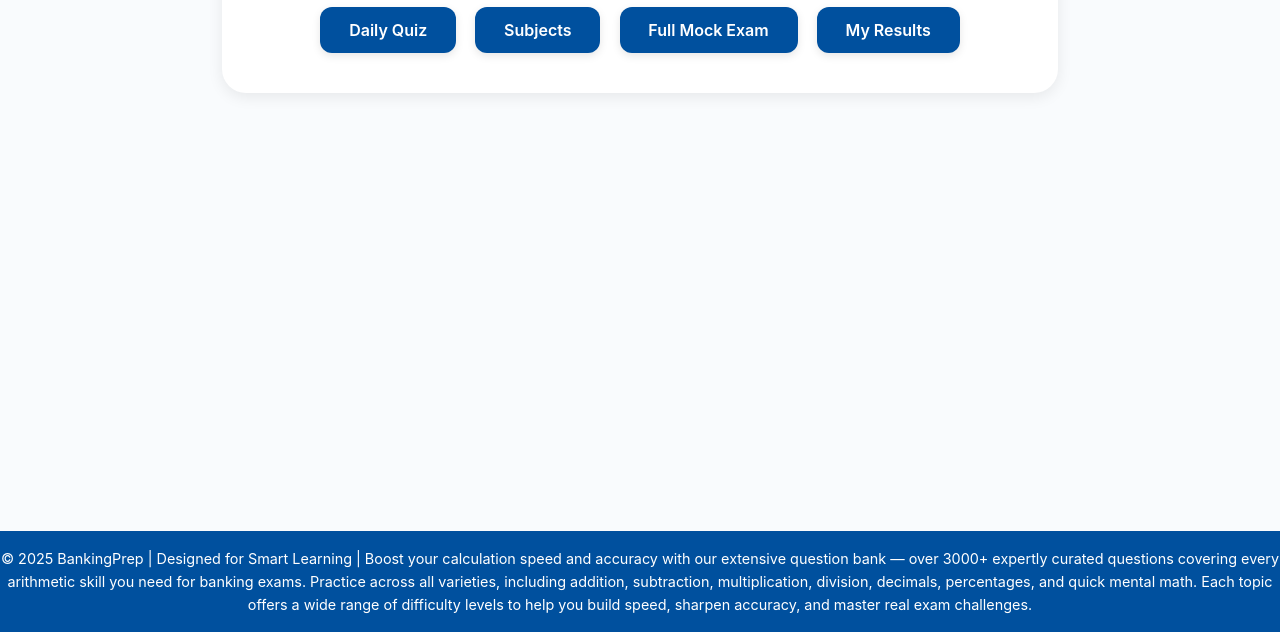
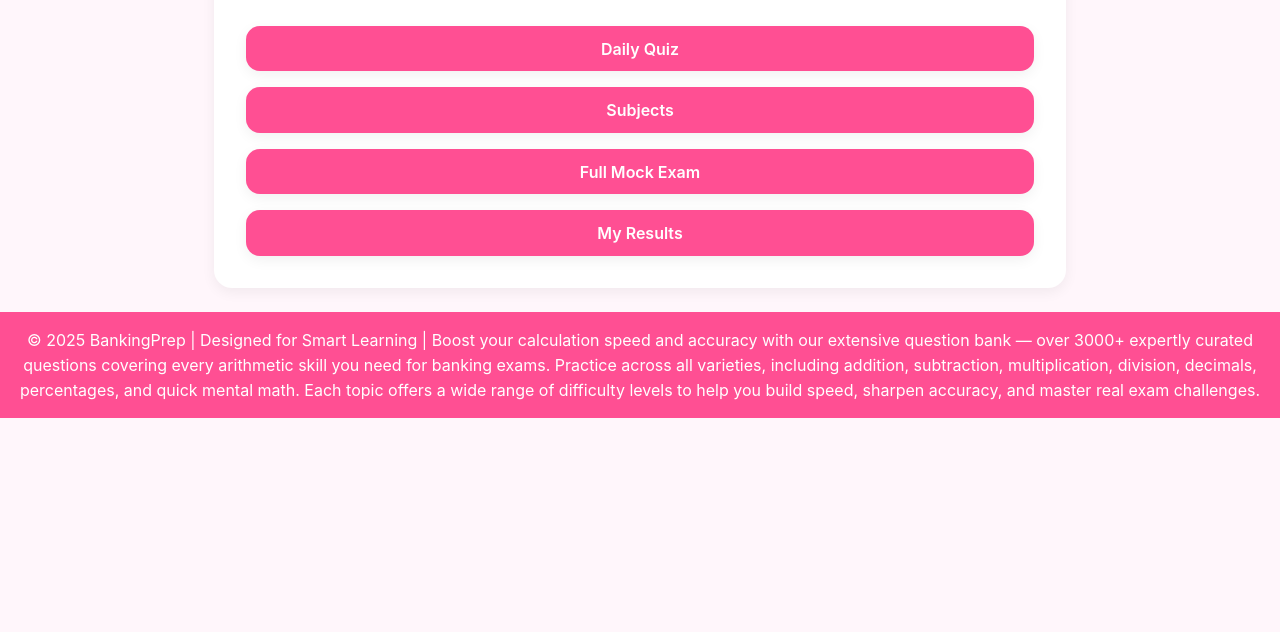
Before and after one commit to kunalmalviya066/BANKINGMOCK, a plain HTML site: page index.html in a window 1280 px wide. Shown: the part 262-894 px from the top of the page. After the commit the page ends 800 px from the top, so only its background shows below. Drawn offline with Linux system fonts and the light colour scheme.

Commit message:
Update index.html

```diff
--- a/index.html
+++ b/index.html
@@ -11,7 +11,7 @@
   <title>Banking Exam Prep | Smart Mock Platform</title>
 
   <!-- Stylesheet -->
-  <link rel="stylesheet" href="style.css" />
+  <link rel="stylesheet" href="stylesnew.css" />
 
   <!-- App Icons -->
   <link rel="icon" type="image/png" href="assets/favicon.png" />
```
